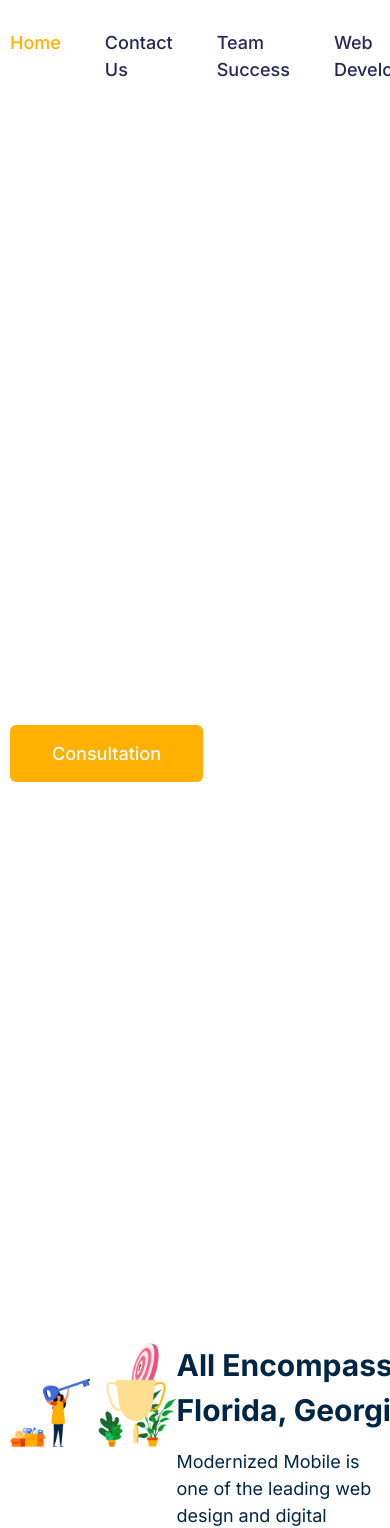
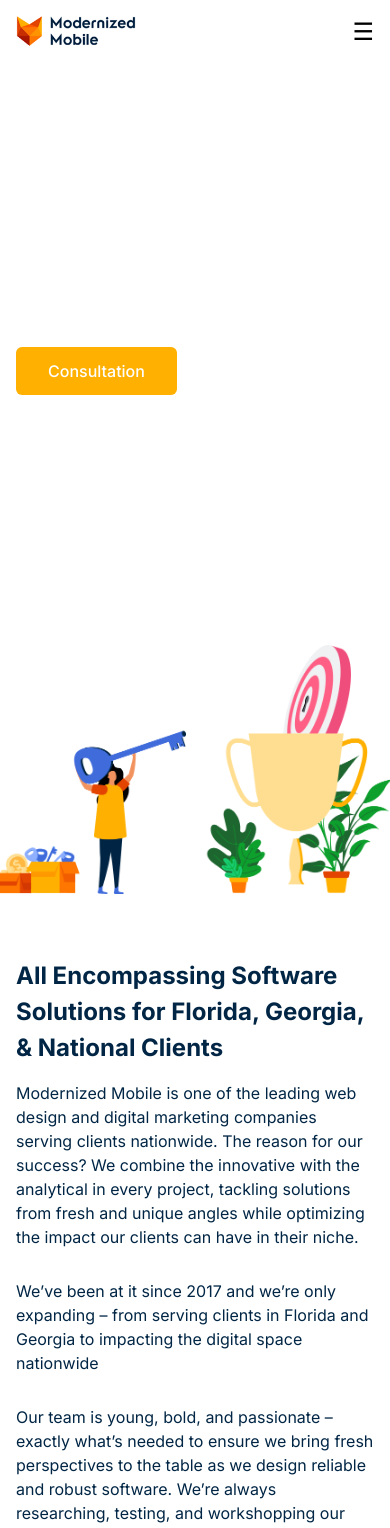
Before and after one commit to hamimsardardev/modernized_project, a React (Vite) app: page / in a window 390 px wide. Shown: the top 1528 px of the page. Built offline with nearby package versions, Linux system fonts and the light colour scheme.

Commit message:
responsive

```diff
--- a/src/components/Banner.jsx
+++ b/src/components/Banner.jsx
@@ -1,26 +1,27 @@
 import React from "react";
 import { useNavigate } from "react-router-dom";
 
-
 const Banner = () => {
-    const navigate = useNavigate();
+  const navigate = useNavigate();
   return (
     <>
       <section className='bg-[url("/public/image/bannerimage.png")] bg-cover bg-center'>
-        <div className='bg-[url("/public/image/overlay.png")] pt-[309px] pb-[321px]'>
-          <div className="container">
-            <div>
-              <p className="text-[#FFFFFF] font-medium text-[30px] leading-[137%]">
+        <div className='bg-[url("/public/image/overlay.png")] pt-[150px] md:pt-[250px] lg:pt-[309px] pb-[150px] md:pb-[250px] lg:pb-[321px]'>
+          <div className="container px-4">
+            <div className="text-left md:text-left">
+              <p className="text-[#FFFFFF] font-medium text-[20px] md:text-[24px] lg:text-[30px] leading-[137%]">
                 Advanced, Agile & Adaptive
               </p>
-              <h1 className="text-[#FFFFFF] font-bold text-[56px] leading-[137%] pt-[30px] pb-[30px]">
+              <h1 className="text-[#FFFFFF] font-bold text-[36px] md:text-[48px] lg:text-[56px] leading-[137%] pt-[20px] md:pt-[25px] lg:pt-[30px] pb-[20px] md:pb-[25px] lg:pb-[30px]">
                 APP DEVELOPMENT
               </h1>
-              <p className="text-[#FFFFFF] font-medium text-[30px] leading-[137%]">
+              <p className="text-[#FFFFFF] font-medium text-[20px] md:text-[24px] lg:text-[30px] leading-[137%]">
                 Digital Marketing & Web Design Simplified
               </p>
-              <button  onClick={() => navigate("/AppDevelop")}
-               className="bg-[#FFB000] border-2 border-transparent text-white py-[13px] px-[40px] mt-[38px] rounded-[6px] text-[18px] font-medium cursor-pointer hover:border-2 hover:border-[#FFB000] hover:bg-white hover:text-black hover:transition-all ">
+              <button
+                onClick={() => navigate("/AppDevelop")}
+                className="bg-[#FFB000] border-2 border-transparent text-white py-[10px] md:py-[12px] lg:py-[13px] px-[30px] md:px-[35px] lg:px-[40px] mt-[25px] md:mt-[32px] lg:mt-[38px] rounded-[6px] text-[16px] md:text-[17px] lg:text-[18px] font-medium cursor-pointer hover:border-2 hover:border-[#FFB000] hover:bg-white hover:text-black hover:transition-all "
+              >
                 Consultation
               </button>
             </div>
--- a/src/components/ClintsPart.jsx
+++ b/src/components/ClintsPart.jsx
@@ -4,37 +4,40 @@ import clintsimage from "../assets/images/clintsimage.png";
 const ClintsPart = () => {
   return (
     <>
-      <section className="mt-[240px] mb-[220px]">
-        <div className="container">
-          <div className="flex">
-            <div className="w-[45%]">
-              <img src={clintsimage} alt="clintsimage" />
+      <section className="mt-[100px] md:mt-[180px] lg:mt-[240px] mb-[100px] md:mb-[180px] lg:mb-[220px]">
+        <div className="container px-4">
+          <div className="flex flex-col lg:flex-row gap-8 lg:gap-0">
+            {/* Image Part */}
+            <div className="w-full lg:w-[45%] flex justify-center lg:justify-start">
+              <img
+                src={clintsimage}
+                alt="clintsimage"
+                className="max-w-[400px] md:max-w-[500px] lg:max-w-full"
+              />
             </div>
-            <div className="w-[55%]">
-              <h2 className="text-[#012645] font-bold text-[30px] mb-[15px] w-[684px]">
-                All Encompassing Software Solutions for Florida, Georgia, &
-                National Clients
+
+            {/* Text Part */}
+            <div className="w-full lg:w-[55%] mt-8 lg:mt-0">
+              <h2 className="text-[#012645] font-bold text-[24px] md:text-[28px] lg:text-[30px] mb-[15px] lg:w-[684px]">
+                All Encompassing Software Solutions for Florida, Georgia, & National Clients
               </h2>
-              <p className="text-[#012645] font-normal text-[18px] mb-[45px]">
-                Modernized Mobile is one of the leading web design and digital
-                marketing companies serving clients nationwide. The reason for
-                our success? We combine the innovative with the analytical in
-                every project, tackling solutions from fresh and unique angles
-                while optimizing the impact our clients can have in their niche.
+              <p className="text-[#012645] font-normal text-[16px] md:text-[17px] lg:text-[18px] mb-[30px] md:mb-[40px] lg:mb-[45px]">
+                Modernized Mobile is one of the leading web design and digital marketing companies
+                serving clients nationwide. The reason for our success? We combine the innovative
+                with the analytical in every project, tackling solutions from fresh and unique
+                angles while optimizing the impact our clients can have in their niche.
               </p>
-              <span className="text-[#012645] font-normal text-[18px]">
-                We’ve been at it since 2017 and we’re only expanding – from
-                serving clients in Florida and Georgia to impacting the digital
-                space nationwide
+              <span className="text-[#012645] font-normal text-[16px] md:text-[17px] lg:text-[18px] block">
+                We’ve been at it since 2017 and we’re only expanding – from serving clients in
+                Florida and Georgia to impacting the digital space nationwide
               </span>
-              <p className="text-[#012645] font-normal text-[18px] mt-[45px]">
-                Our team is young, bold, and passionate – exactly what’s needed
-                to ensure we bring fresh perspectives to the table as we design
-                reliable and robust software. We’re always researching, testing,
-                and workshopping our solutions to make sure we’re as efficient
-                and modern as possible to meet your high standards.
+              <p className="text-[#012645] font-normal text-[16px] md:text-[17px] lg:text-[18px] mt-[30px] md:mt-[40px] lg:mt-[45px]">
+                Our team is young, bold, and passionate – exactly what’s needed to ensure we bring
+                fresh perspectives to the table as we design reliable and robust software. We’re
+                always researching, testing, and workshopping our solutions to make sure we’re as
+                efficient and modern as possible to meet your high standards.
               </p>
-              <h4 className="text-[#012645] font-bold text-[18px] mt-[45px]">
+              <h4 className="text-[#012645] font-bold text-[16px] md:text-[17px] lg:text-[18px] mt-[30px] md:mt-[40px] lg:mt-[45px]">
                 Oh, and you can call us MoMo for short.
               </h4>
             </div>
--- a/src/components/Header.jsx
+++ b/src/components/Header.jsx
@@ -1,43 +1,85 @@
-import React from "react";
+import React, { useState } from "react";
 import HeaderLogo from "../assets/images/logo.png";
 import { Link, useLocation } from "react-router-dom";
 
+const Header = () => {
+  let { pathname } = useLocation();
+  const [menuOpen, setMenuOpen] = useState(false);
 
-const Header = () => {
-  let { pathname} = useLocation();
   return (
     <>
       <header className="fixed w-full z-[9999]">
         <nav className="bg-[#FFFFFF]/80 absolute w-full">
-          <div className="container">
-            <div className="flex justify-between items-center">
+          <div className="container mx-auto px-4">
+            <div className="flex justify-between items-center py-4">
               <div>
-               <Link to="/"> <img src={HeaderLogo} alt="HeaderLogo" /></Link>
+                <Link to="/">
+                  <img
+                    src={HeaderLogo}
+                    alt="HeaderLogo"
+                    className="w-[120px] md:w-[150px]"
+                  />
+                </Link>
               </div>
-              <div>
-                <ul className="flex gap-[44px]">
-                  <li className={pathname === "/" ? "list active " : "list"}>
-                    <Link to="/">Home </Link>
+
+              <div className="md:hidden">
+                <button
+                  onClick={() => setMenuOpen(!menuOpen)}
+                  className="text-2xl focus:outline-none"
+                >
+                  {menuOpen ? "✖" : "☰"}
+                </button>
+              </div>
+
+              <div
+                className={`${
+                  menuOpen ? "block" : "hidden"
+                } absolute top-full right-0  bg-white md:static md:flex md:w-auto md:bg-transparent`}
+              >
+                <ul className="flex flex-col md:flex-row gap-4 md:gap-[44px] p-4 md:p-0">
+                  <li className={pathname === "/" ? "list active" : "list"}>
+                    <Link to="/">Home</Link>
                   </li>
-                  <li className={pathname === "/ContactPart" ? "list active " : "list"}>
+                  <li
+                    className={
+                      pathname === "/ContactPart" ? "list active" : "list"
+                    }
+                  >
                     <Link to="/ContactPart">Contact Us</Link>
                   </li>
-                  <li className={pathname === "/SuccessPart" ? "list active " : "list"}>
+                  <li
+                    className={
+                      pathname === "/SuccessPart" ? "list active" : "list"
+                    }
+                  >
                     <Link to="/SuccessPart">Team Success</Link>
                   </li>
-                  <li className={pathname === "/Webdevelop" ? "list active " : "list"}>
-                    <Link to="/Webdevelop">Web Development </Link>
+                  <li
+                    className={
+                      pathname === "/Webdevelop" ? "list active" : "list"
+                    }
+                  >
+                    <Link to="/Webdevelop">Web Development</Link>
                   </li>
-                  <li className={pathname === "/SocialMedia" ? "list active " : "list"}>
-                    <Link to="/SocialMedia">Social Media </Link>
+                  <li
+                    className={
+                      pathname === "/SocialMedia" ? "list active" : "list"
+                    }
+                  >
+                    <Link to="/SocialMedia">Social Media</Link>
                   </li>
-                  <li className={pathname === "/Govermentpart" ? "list active " : "list"}>
+                  <li
+                    className={
+                      pathname === "/Govermentpart" ? "list active" : "list"
+                    }
+                  >
                     <Link to="/Govermentpart">Government Contracting</Link>
                   </li>
                 </ul>
               </div>
-              <div>
-                <button className="bg-[#FFB000] border-2 border-transparent text-white py-[13px] px-[40px] rounded-[6px] text-[18px] font-medium cursor-pointer hover:border-2 hover:border-[#FFB000] hover:bg-white hover:text-black hover:transition-all ">
+
+              <div className="hidden md:block">
+                <button className="bg-[#FFB000] border-2 border-transparent text-white py-[10px] px-[20px] md:py-[13px] md:px-[40px] rounded-[6px] text-[16px] md:text-[18px] font-medium cursor-pointer hover:border-2 hover:border-[#FFB000] hover:bg-white hover:text-black hover:transition-all">
                   Got an Idea
                 </button>
               </div>
```
Also changed, not shown: src/components/Card.jsx (+43 -32 lines), src/index.css (line endings or trailing spaces).
